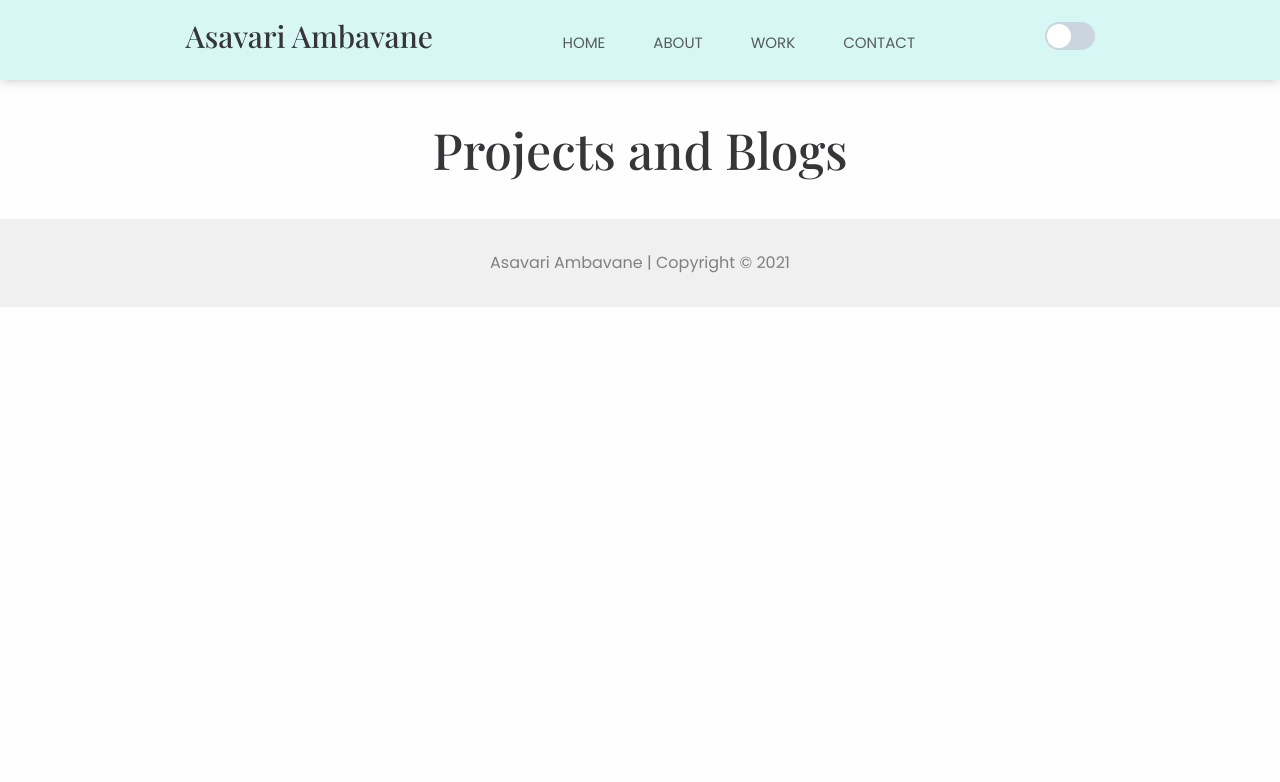
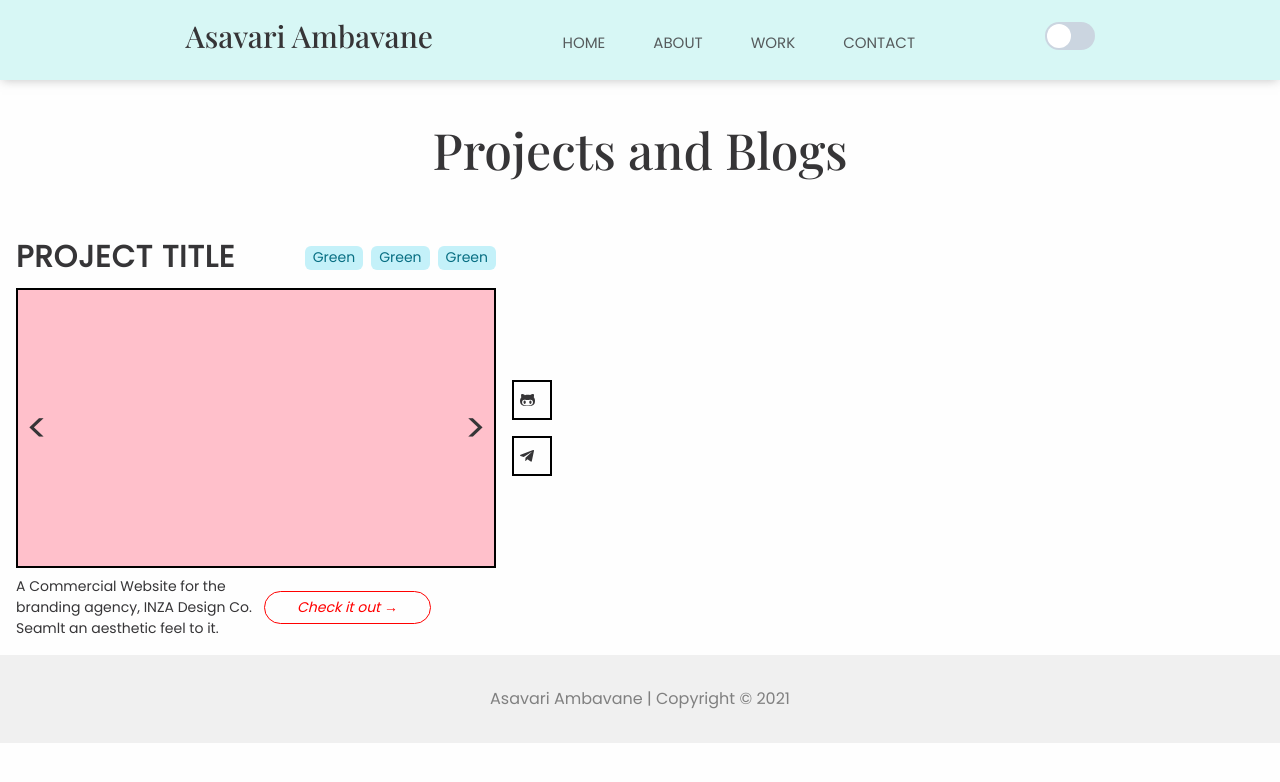
Before and after one commit to AsavariA/nextjs-portfolio-template, a Next.js app: page /work in a window 1280 px wide. Shown: the top 782 px of the page. Built offline with nearby package versions, Linux system fonts and the light colour scheme.

Commit message:
work section card design

```diff
--- a/Components/Work.js
+++ b/Components/Work.js
@@ -1,9 +1,11 @@
 import styles from '../styles/Work.module.css'
+import WorkProject from './WorkProject'
 
 const Work = ({ currentTheme }) => {
     return (
         <div>
            <div className={styles.workHeading}>Projects and Blogs</div>
+           <WorkProject />
         </div>
     )
 }
--- /dev/null
+++ b/Components/WorkProject.js
@@ -0,0 +1,48 @@
+import styles from '../styles/Work.module.css'
+import { FontAwesomeIcon } from "@fortawesome/react-fontawesome";
+import { faGithubAlt, faLinkedinIn, faTelegramPlane } from "@fortawesome/free-brands-svg-icons"
+import Link from 'next/link'
+import { HStack, Tag, TagLabel } from "@chakra-ui/react"
+
+const WorkProject = ({ currentTheme }) => {
+    return (
+        <div className={styles.parentcard}>
+            <div className={styles.cardtitle}>
+                <h1 className={styles.projtitle}>Project title</h1>
+                <HStack spacing={2}>
+                    <Tag size="md" borderRadius="md" variant="subtle" colorScheme="cyan">
+                        <TagLabel>Green</TagLabel>
+                    </Tag>
+                    <Tag size="md" borderRadius="md" variant="subtle" colorScheme="cyan">
+                        <TagLabel>Green</TagLabel>
+                    </Tag>
+                    <Tag size="md" borderRadius="md" variant="subtle" colorScheme="cyan">
+                        <TagLabel>Green</TagLabel>
+                    </Tag>
+                </HStack>
+            </div>
+            <div className={styles.imageandsocials}>
+                <div className={styles.card}>
+                    <div className={styles.arrows}>
+                        <p onClick={() => alert('clicked back')}>&lt;</p>
+                        <p onClick={() => alert('clicked ahead')}>&gt;</p>
+                    </div>
+                </div>
+                <div>
+                    <div className={styles.socialIcon}>
+                        <Link href="https://github.com/AsavariA"><a><FontAwesomeIcon icon={faGithubAlt} /></a></Link>
+                    </div>
+                    <div className={styles.socialIcon}>
+                        <Link href="https://www.linkedin.com/in/asavariambavane/"><a><FontAwesomeIcon icon={faTelegramPlane} /></a></Link>
+                    </div>
+                </div>
+            </div>
+            <div className={styles.cardbottom}>
+                <p className={styles.projdescription}>A Commercial Website for the branding agency, INZA Design Co. Seamlt an aesthetic feel to it.</p>
+                <div className={styles.cta}><i>Check it out &rarr;</i></div>
+            </div>
+        </div>
+    )
+}
+
+export default WorkProject
--- a/styles/Work.module.css
+++ b/styles/Work.module.css
@@ -3,6 +3,76 @@
     text-align: center;
     font-size:50px;
     padding: 2rem;
+}
+
+.parentcard{
+    padding: 1rem;
+    width:fit-content;
+}
+
+.imageandsocials{
+    display: flex;
+    align-items: center;
+}
+
+.card{
+    height: 35vh;
+    width: 60vh;
+    background-color: pink;
+    border: 2px solid black;
+    padding: 0.5rem;
+    display: flex;
+    flex-direction:column;
+    justify-content:center;
+    margin: 0.5rem 0;
+}
+
+.arrows{
+    display: flex;
+    justify-content: space-between;
+    font-size: 40px;
+    cursor: pointer;
+}
+
+.cardtitle{
+    display: flex;
+    justify-content: space-between;
+    width: 60vh;
+}
+
+.cardbottom{
+    display: flex;
+    width: 60vh;
+    align-items: center;
+}
+
+.socialIcon{
+    border: 2px solid black;
+    padding: 0.4rem;
+    height: 2.5rem;
+    width: 2.5rem;
+    margin: 1rem 0 1rem 1rem;
+}
+
+.projtitle{
+    font-size: 30px;
+    letter-spacing: 1px;
+    font-weight: bold;
+    text-transform: uppercase;
+}
+
+.projdescription{
+    width: 50%;
+    font-size: 14px;
+}
+
+.cta{
+    padding: 0.3rem 2rem;
+    border-radius: 50px;
+    border: 1px solid red;
+    margin-left: 0.5rem;
+    color: red;
+    font-size: 14px;
 }
 
 @media only screen and (max-width: 850px){}
```
